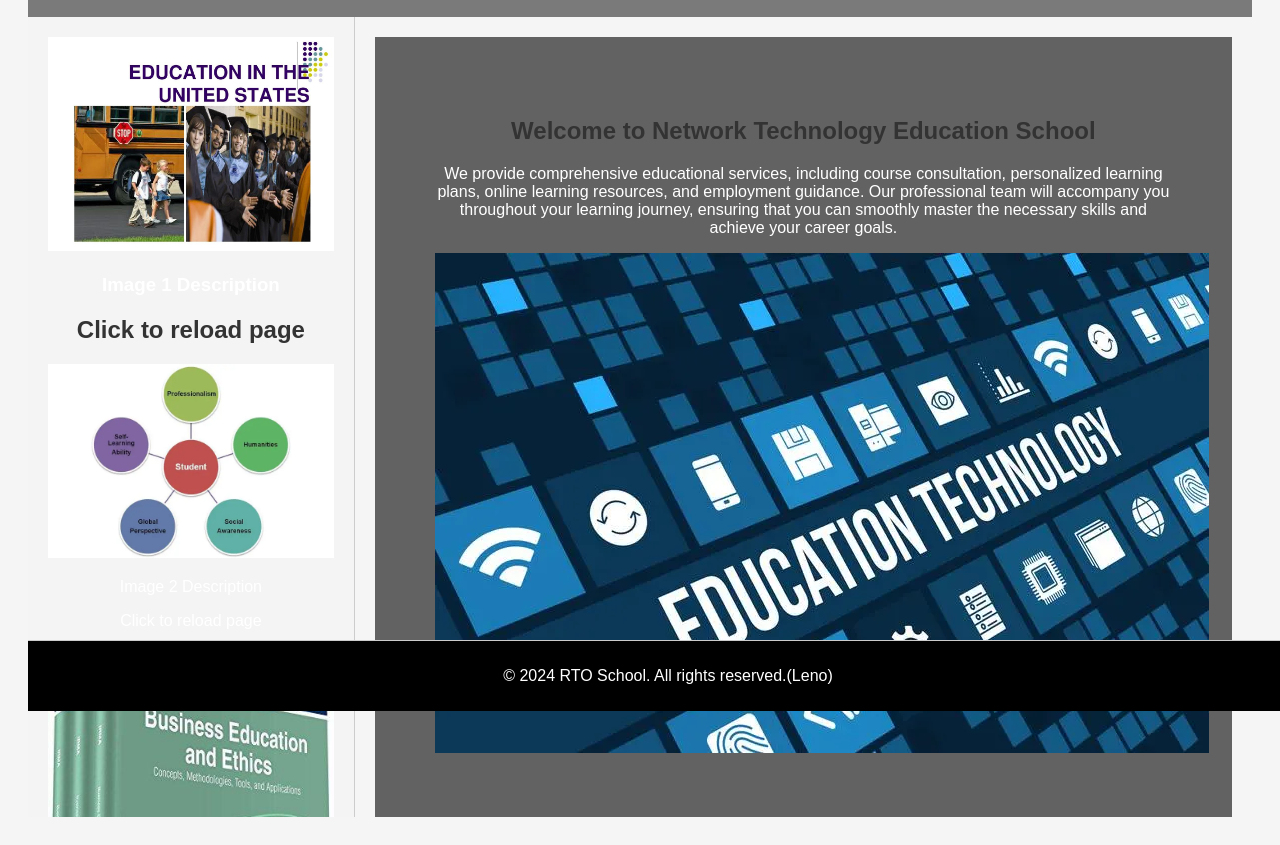
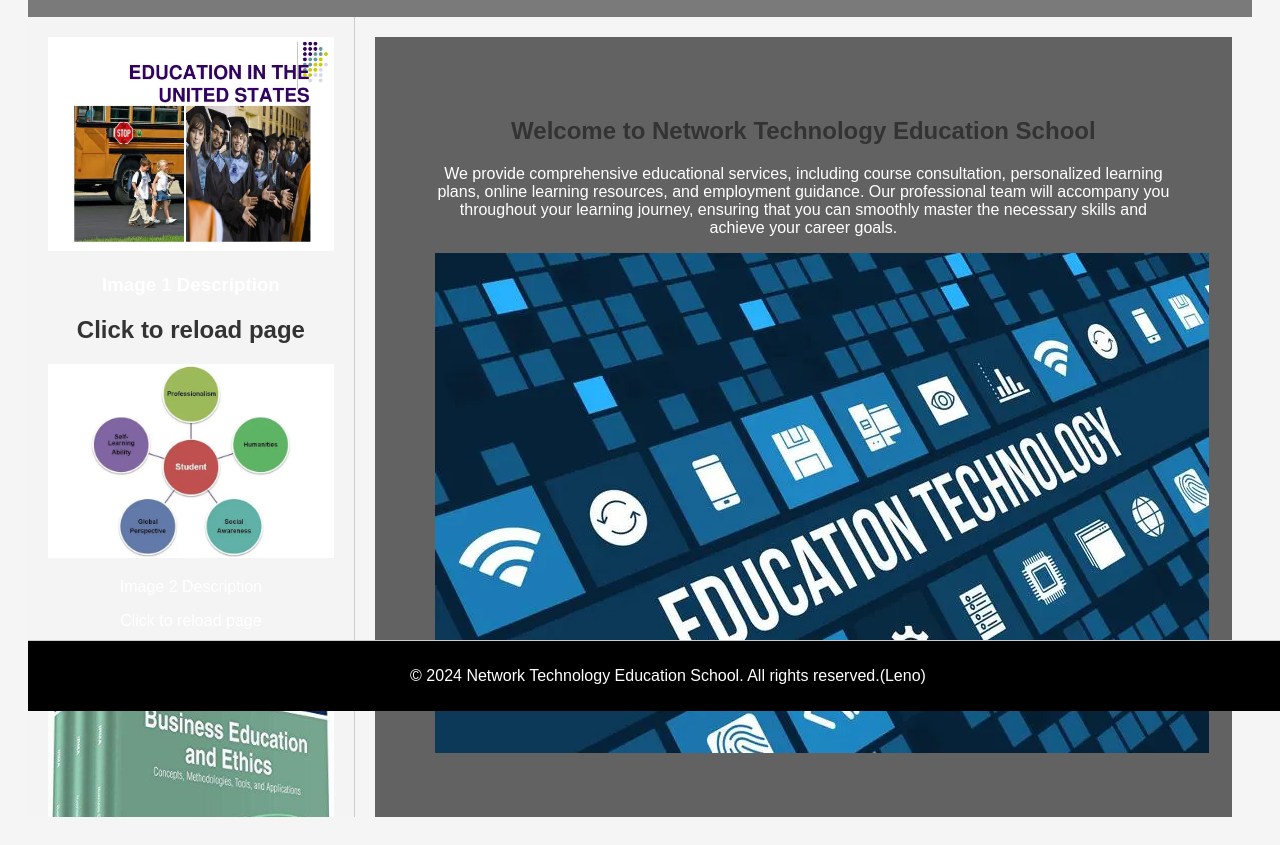
Before and after one commit to LenoLinDongcai/ICTWEB441-Assessment-Project-portfolio, a plain HTML site: page services.html in a window 1280 px wide. Shown: the part 89-934 px from the top of the page. Drawn offline with Linux system fonts and the light colour scheme.

Commit message:
Update services.html

```diff
--- a/services.html
+++ b/services.html
@@ -63,7 +63,7 @@
         </main>
     </div>
     <footer>
-        <p>&copy; 2024 RTO School. All rights reserved.(Leno)</p>
+        <p>&copy; 2024 Network Technology Education School. All rights reserved.(Leno)</p>
         <div class="social-media">
             <!-- Add social media icons/links here -->
         </div>
```
